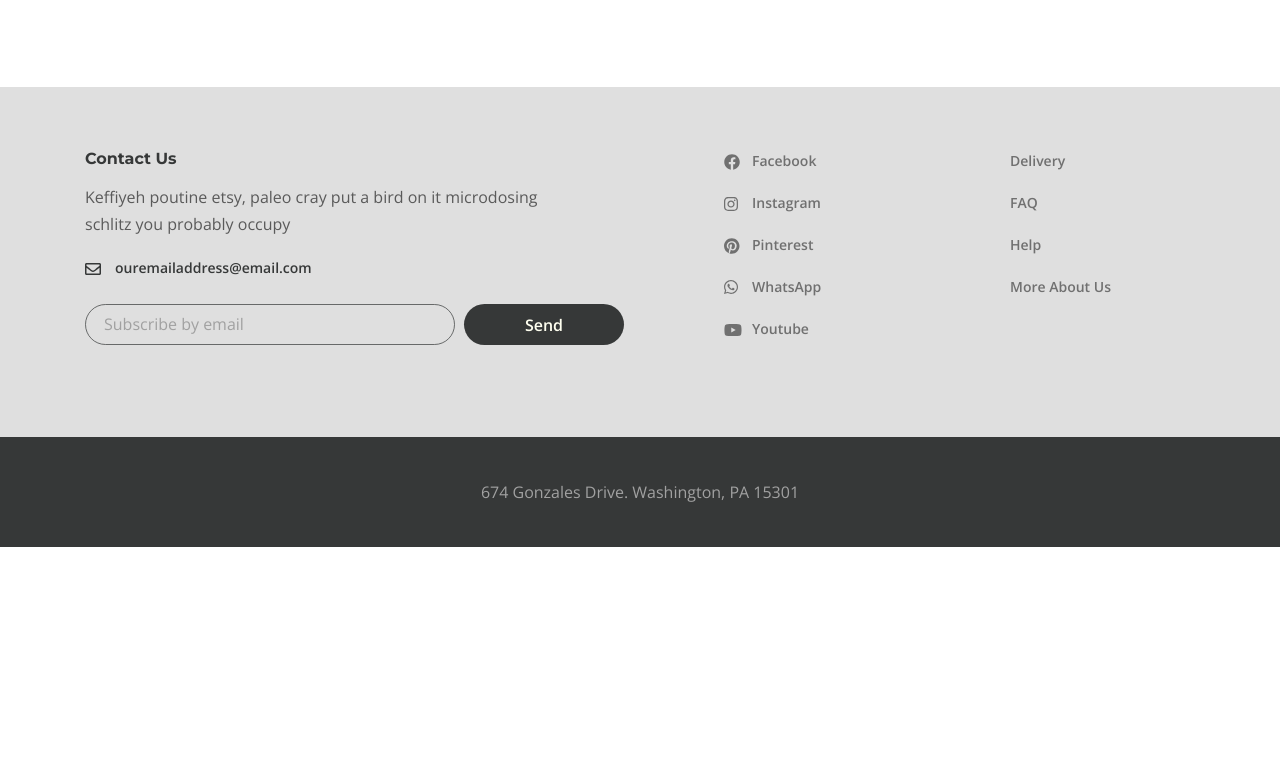
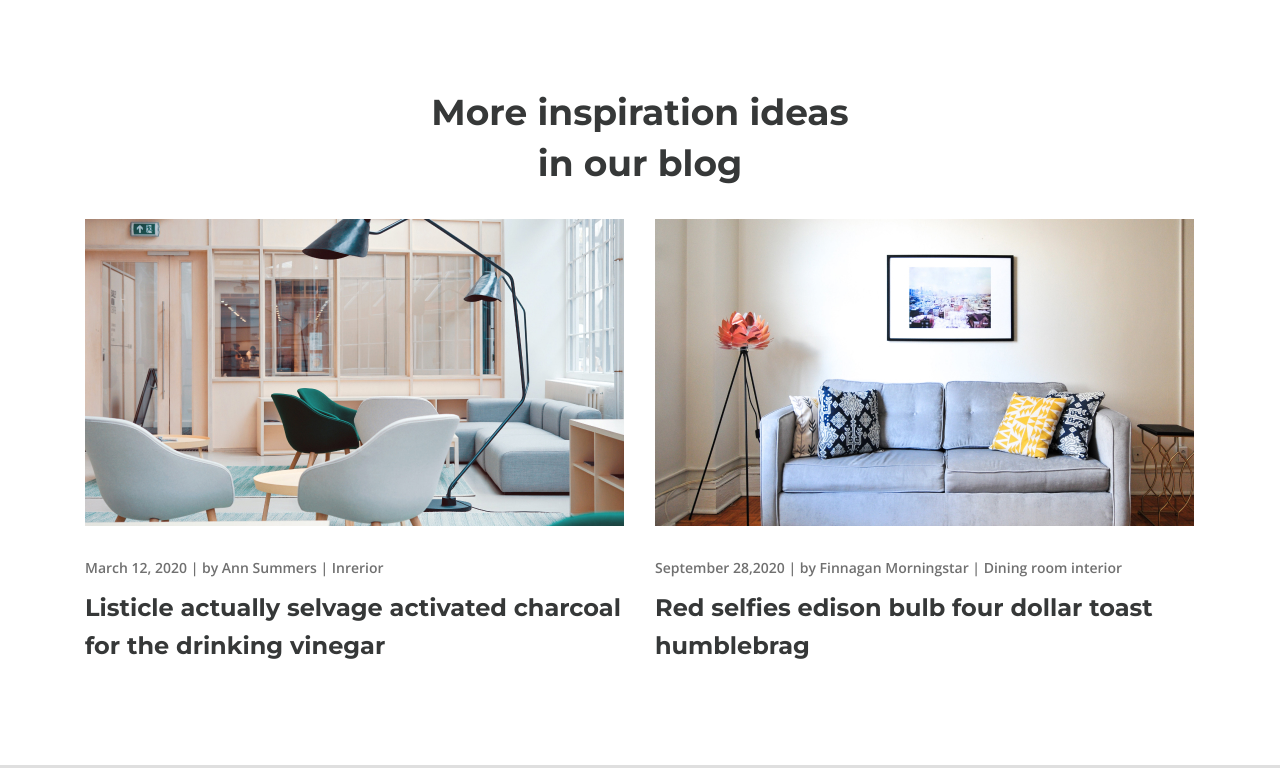
Before and after one commit to programer1983/layout-furnityre-collection, a plain HTML site: page app/index.html in a window 1280 px wide. Shown: the part 3949-4717 px from the top of the page. Before the commit the page ends 4496 px from the top, so only its background shows below. Drawn offline with nearby package versions, Linux system fonts and the light colour scheme.

Commit message:
create blog -box  block

```diff
--- a/app/index.html
+++ b/app/index.html
@@ -256,6 +256,38 @@
           </div>
         </div>
       </section>
+      <section class="blog-box">
+        <div class="container">
+          <h3 class="blog-box__title">More inspiration ideas in our blog</h3>
+        <div class="blog-box__items">
+          <div class="blog-box__item">
+            <a class="blog-box__img-link" href="#">
+              <img class="blog-box__img" src="images/blog/1.jpg" alt="images">
+            </a>
+              <div class="blog-box__links">
+                <span class="blog-box__date">March 12, 2020</span> |
+                <a class="blog-box__author" href="#">by Ann Summers</a> |
+                <a class="blog-box__theme" href="#">Inrerior </a>
+              </div>
+              <a class="blog-box__item-titlelink" href="#">
+                <h4 class="blog-box__item-title">Listicle actually selvage activated charcoal for the drinking vinegar </h4>
+              </a>
+          </div>
+          <div class="blog-box__item">
+            <a class="blog-box__img-link" href="#">
+              <img class="blog-box__img" src="images/blog/2.jpg" alt="images">
+            </a>
+              <div class="blog-box__links">
+                <span class="blog-box__date">September 28,2020</span> |
+                <a class="blog-box__author" href="#">by Finnagan Morningstar</a> |
+                <a class="blog-box__theme" href="#"> Dining room interior</a>
+              </div>
+              <a class="blog-box__item-titlelink" href="#">
+                <h4 class="blog-box__item-title">Red selfies edison bulb four dollar toast humblebrag</h4>
+              </a>
+          </div>
+        </div>
+      </section>
     </main>
     <footer class="footer">
       <div class="footer__content">
--- a/app/scss/style.scss
+++ b/app/scss/style.scss
@@ -549,6 +549,52 @@
     }
 }
 
+/* =========== BLOG BOX ================================================ */
+
+.blog-box {
+    padding-bottom: 100px;
+    &__title {
+        color: $title;
+        @extend %title-font;
+        font-size: 36px;
+        line-height: 51px;
+        max-width: 430px;
+        margin: 0 auto 30px;
+        text-align: center;
+    }
+    &__items {
+        display: grid;
+        grid-template-columns: 1fr 1fr;
+        grid-gap: 30px;
+    }
+    &__item {}
+    &__img-link {
+        margin-bottom: 20px;
+        display: inline-block;
+    }
+    &__img {}
+    &__links {
+        margin-bottom: 7px;
+        font-size: 14px;
+        font-weight: 600;
+        line-height: 28px;
+        color: #707070;
+    }
+    &__date,
+    &__author,
+    &__theme {
+        color: inherit;
+    }
+    &__item-titlelink {}
+    &__item-title {
+        line-height: 38px;
+        font-size: 24px;
+        @extend %title-font;
+        color: $title;
+    }
+}
+
+
 
 
 
```
Also changed, not shown: app/css/style.min.css, app/images/blog/1.jpg (added), app/images/blog/2.jpg (added).
